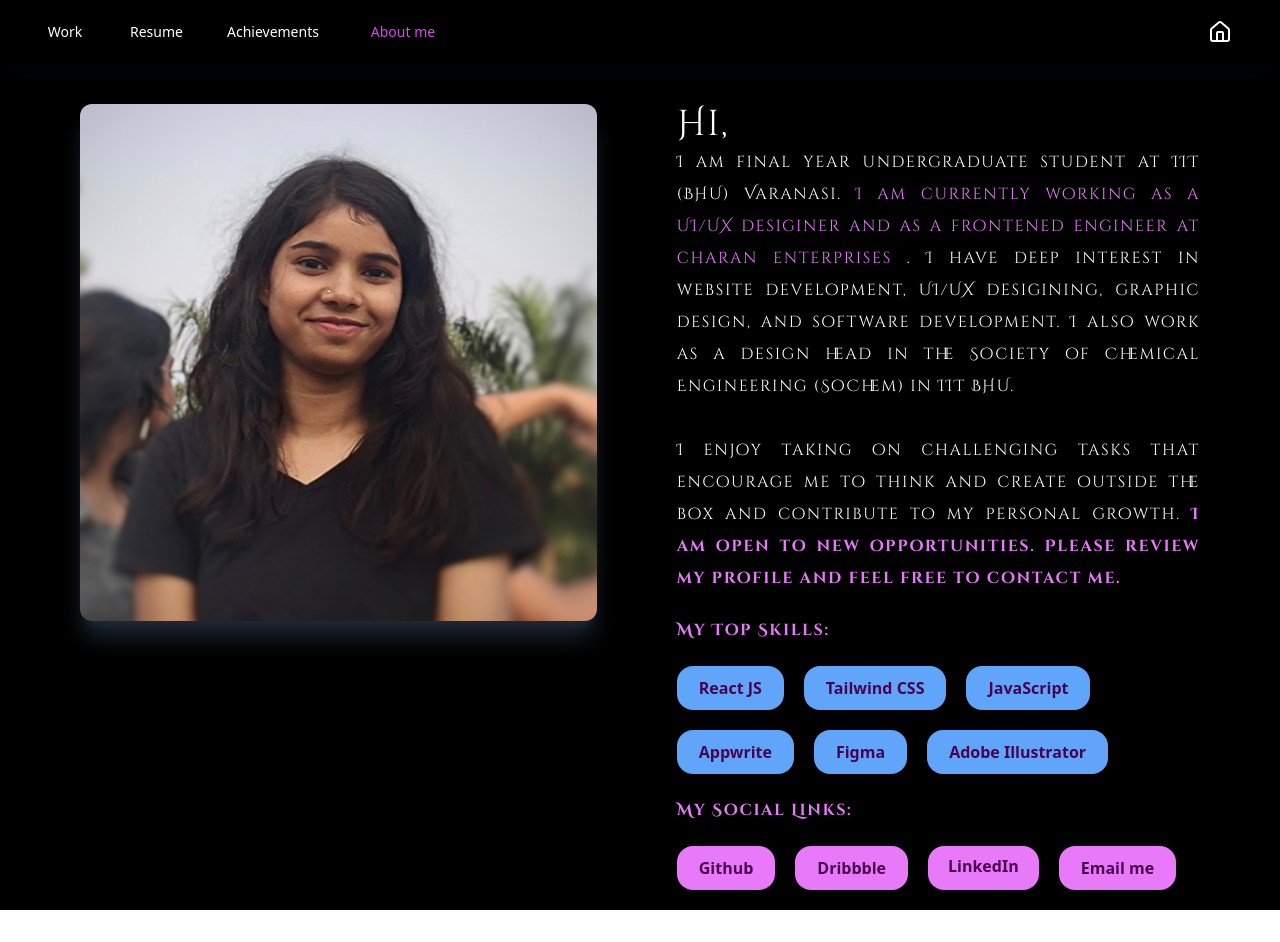
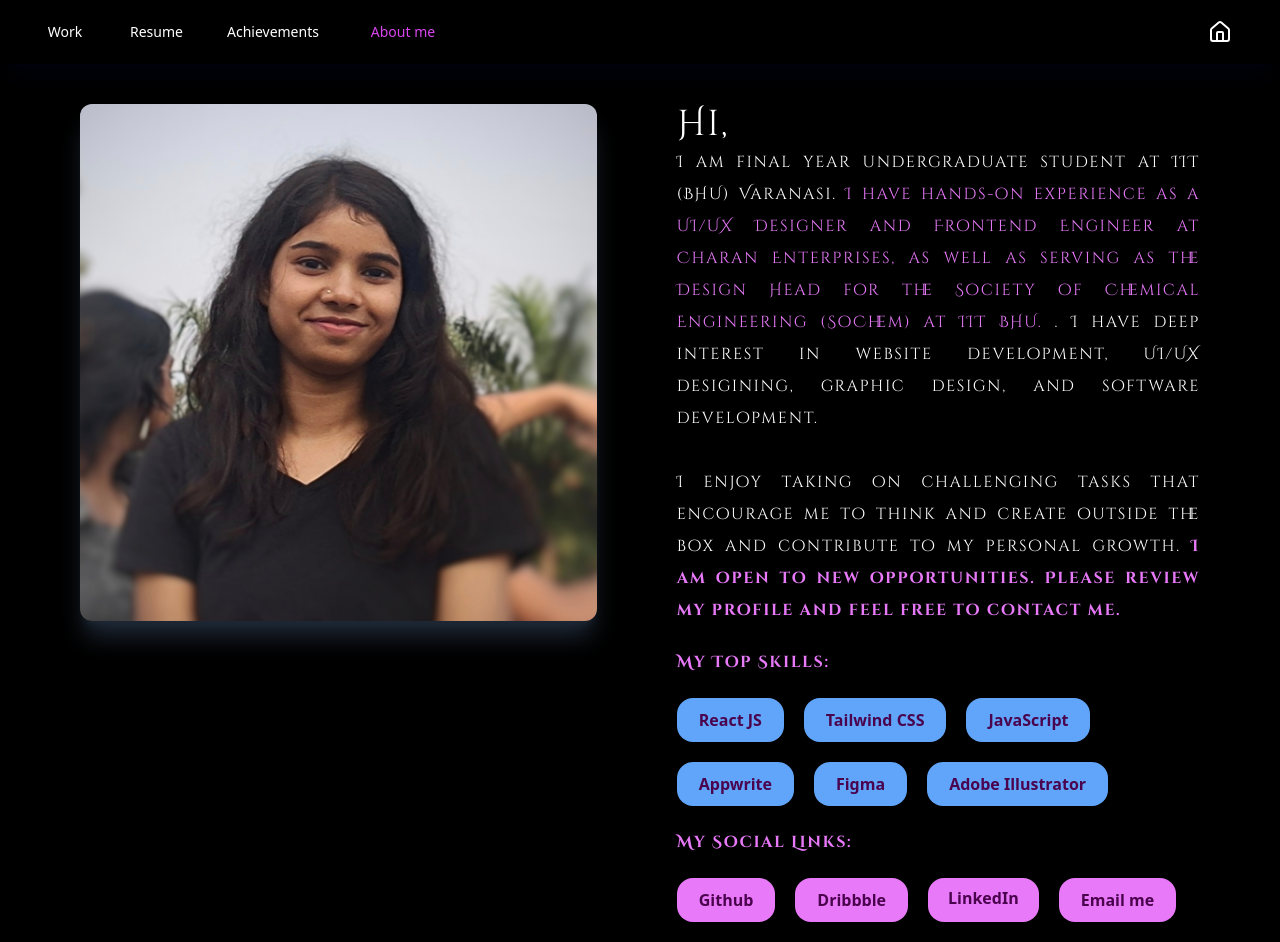
Before and after one commit to anuukriti/My-Portfolio, a React (Vite) app: page /About in a window 1280 px wide. Before the commit the page ends 910 px from the top, so only its background shows below. Built offline with nearby package versions, Linux system fonts and the light colour scheme; a web font is replaced by a local one.

Commit message:
Update About.jsx

```diff
--- a/src/components/About.jsx
+++ b/src/components/About.jsx
@@ -17,10 +17,8 @@ function About() {
                 <div className="sm:px-10 h-auto w-full flex py-8 lg:py-0 flex-col items-start ">
                     <p className="font-Font1 tracking-widest text-md  leading-8 text-justify">
                         <span className="text-4xl ">Hi,</span> <br />  I am final
-                        year undergraduate student at IIT (BHU) Varanasi.<span className="text-fuchsia-400 "> I am currently working as a UI/UX desiginer and as a frontened engineer at charan enterprises </span>. I have deep interest in website development,
-                        UI/UX desigining, graphic design, and software development. I
-                        also work as a design head in the Society of Chemical
-                        Engineering (SoChem) in IIT BHU. <br /><br />I enjoy taking on
+                        year undergraduate student at IIT (BHU) Varanasi.<span className="text-fuchsia-400 "> I have hands-on experience as a UI/UX Designer and Frontend Engineer at Charan Enterprises, as well as serving as the Design Head for the Society of Chemical Engineering (SoChem) at IIT BHU. </span>. I have deep interest in website development,
+                        UI/UX desigining, graphic design, and software development.<br /><br />I enjoy taking on
                         challenging tasks that encourage me to think and create
                         outside the box and contribute to my personal growth. <span className="text-fuchsia-400 font-semibold">I am open to new opportunities. Please review my profile and feel free to contact me.</span>
                     </p>
```
